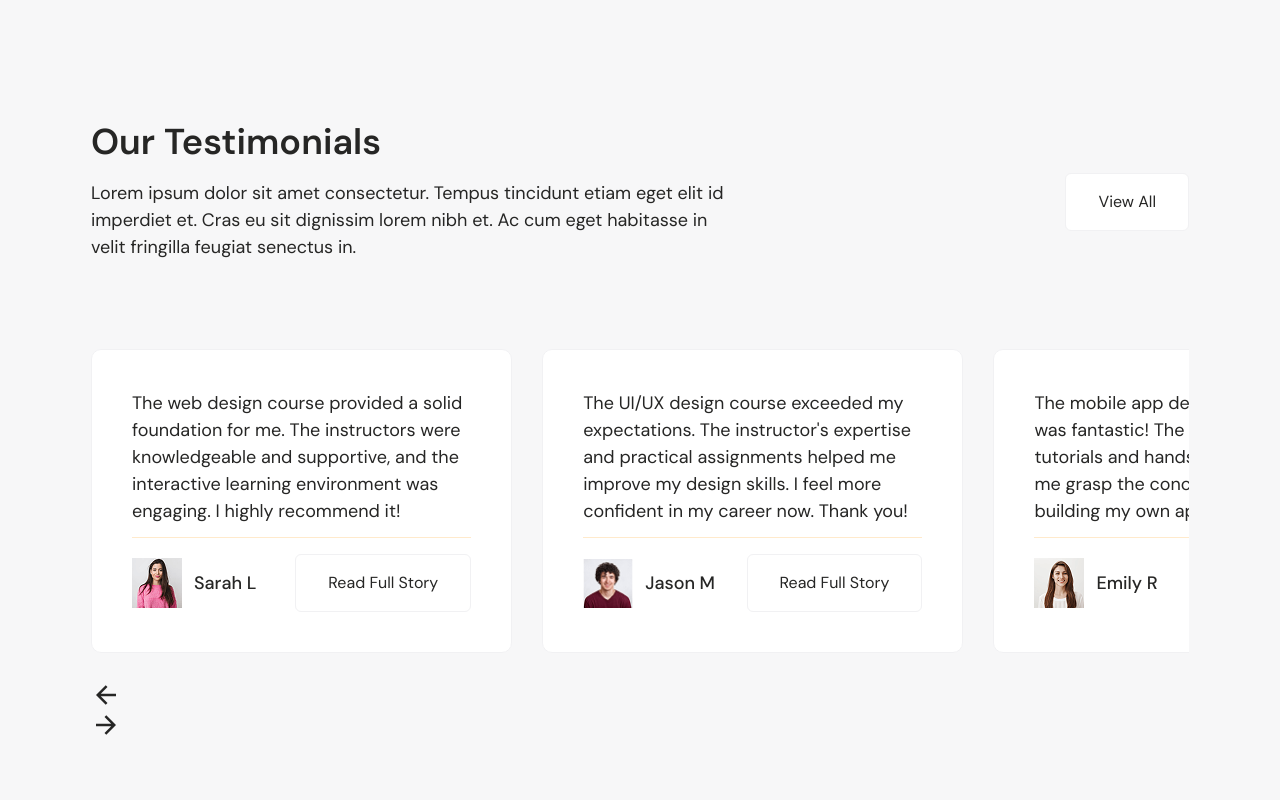
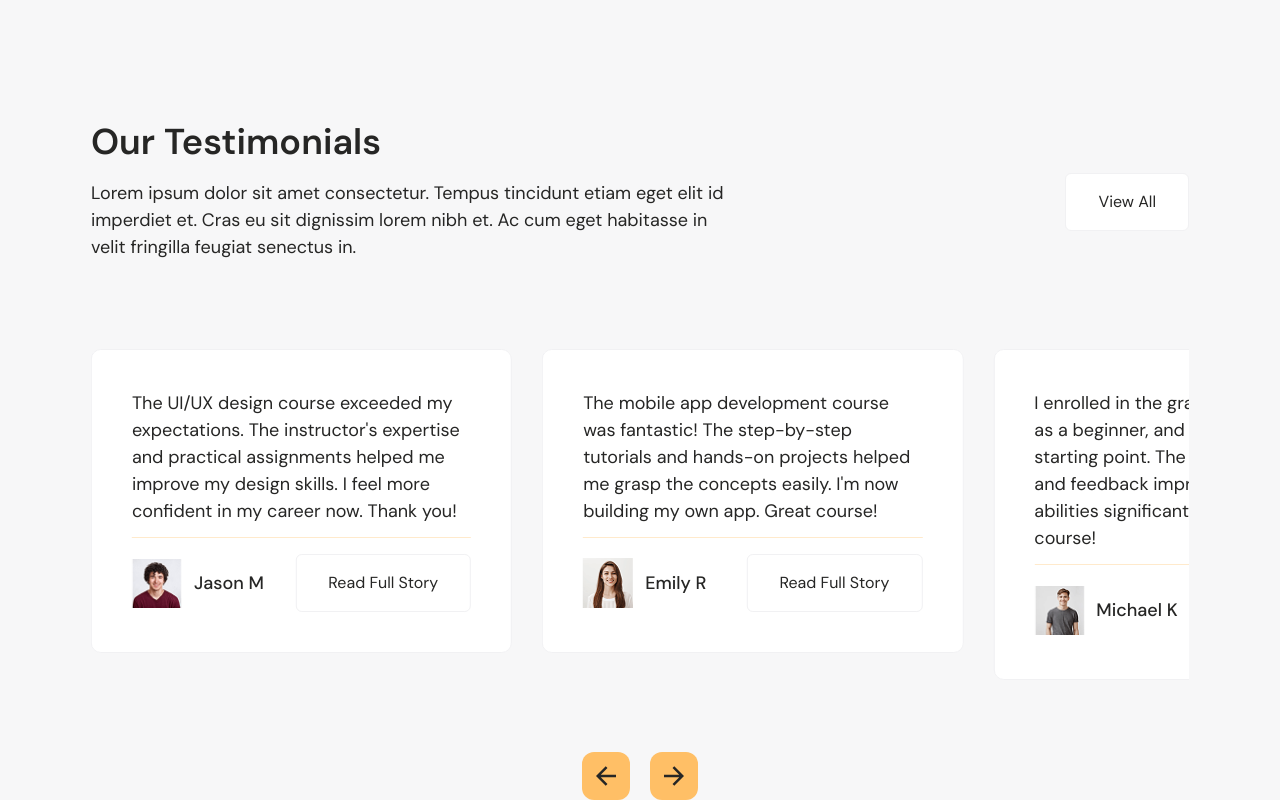
Before and after one commit to rakibulrahmandev/skillpath, a React (Vite) app: page / in a window 1280 px wide. Shown: the part 5222-6022 px from the top of the page. Before the commit the page ends 5962 px from the top, so only its background shows below. Built offline with nearby package versions, Linux system fonts and the light colour scheme.

Commit message:
testimonials slider button done

```diff
--- a/src/components/Teatimonials/Testimonials.jsx
+++ b/src/components/Teatimonials/Testimonials.jsx
@@ -12,7 +12,7 @@ export default function Testimonials() {
                 <div className="container">
                     <Title title='Our Testimonials' text='Lorem ipsum dolor sit amet consectetur. Tempus tincidunt etiam eget elit id imperdiet et. Cras eu sit dignissim lorem nibh et. Ac cum eget habitasse in velit fringilla feugiat senectus in.' link='View All' />
                     <Swiper modules={[Navigation, Autoplay]} spaceBetween={30}
-                    breakpoints={{640:{slidesPerView:1}, 768:{slidesPerView:1.5}, 1280:{slidesPerView:2.5}}} loop={true} className="mt-14 lg:mt-16">
+                    breakpoints={{640:{slidesPerView:1}, 768:{slidesPerView:1.5}, 1280:{slidesPerView:2.5}}} loop={true} navigation={{prevEl: '.prev-btn', nextEl: '.next-btn'}} autoplay={true} className="mt-14 lg:mt-16">
                         {testimonialsItems.map((item, idx) => (
                             <SwiperSlide key={idx} className="bg-white border border-white-95 p-8 lg:p-10 rounded-[10px] space-y-3">
                                 <p>{item?.text}</p>
@@ -28,11 +28,11 @@ export default function Testimonials() {
                             </SwiperSlide>
                         ))}
                     </Swiper>
-                    <div className="">
-                        <button className="">
+                    <div className="flex items-center justify-center mt-18 gap-5">
+                        <button className="bg-orange-70 w-12 h-12 flex items-center justify-center rounded-xl hover:bg-orange-75 transition-colors active:bg-orange-75/80 prev-btn">
                             <RiArrowLeftLine size={30} />
                         </button>
-                        <button>
+                        <button className="bg-orange-70 w-12 h-12 flex items-center justify-center rounded-xl hover:bg-orange-75 transition-colors active:bg-orange-75/80 next-btn">
                             <RiArrowRightLine size={30} />
                         </button>
                     </div>
```
